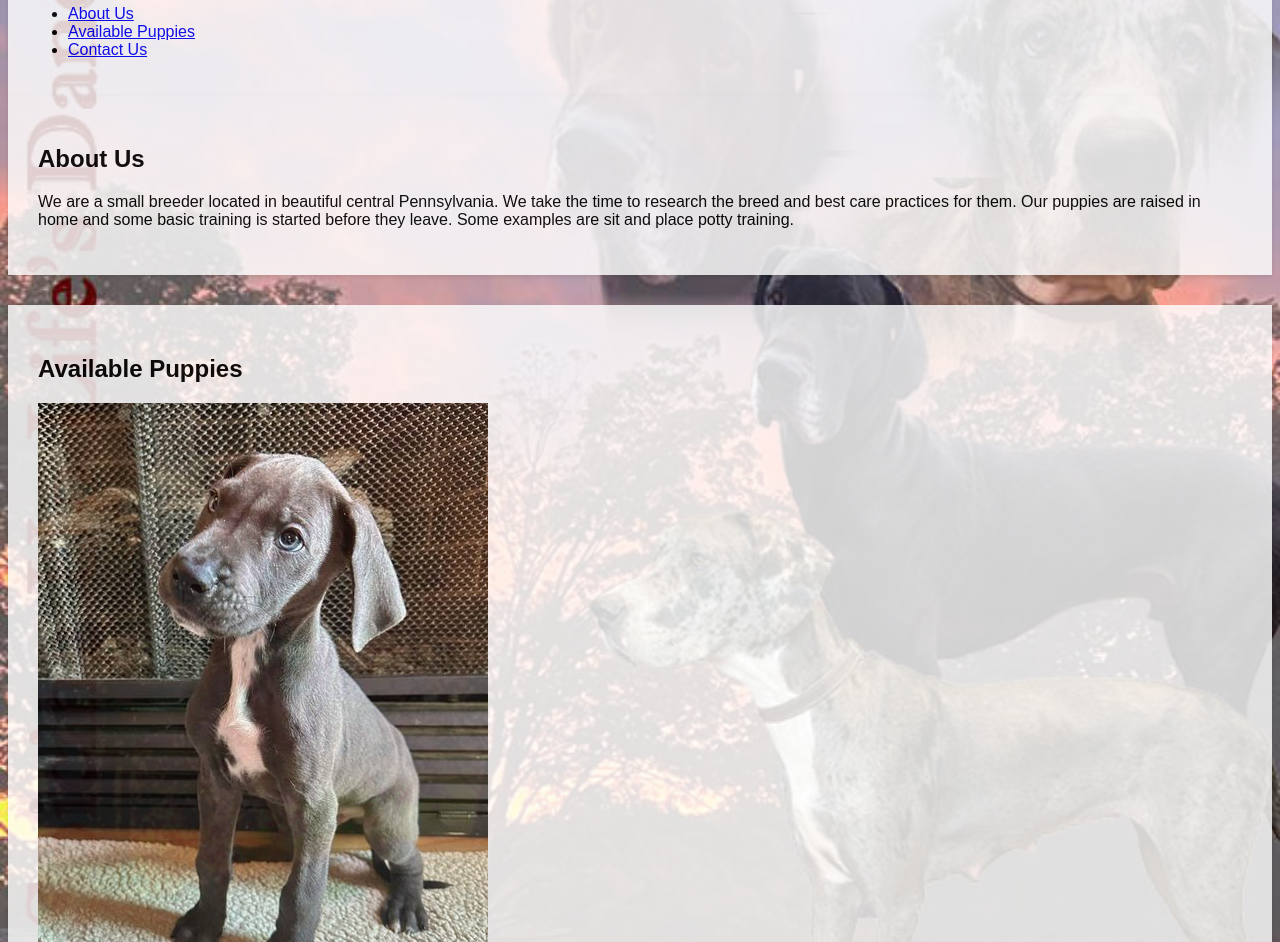
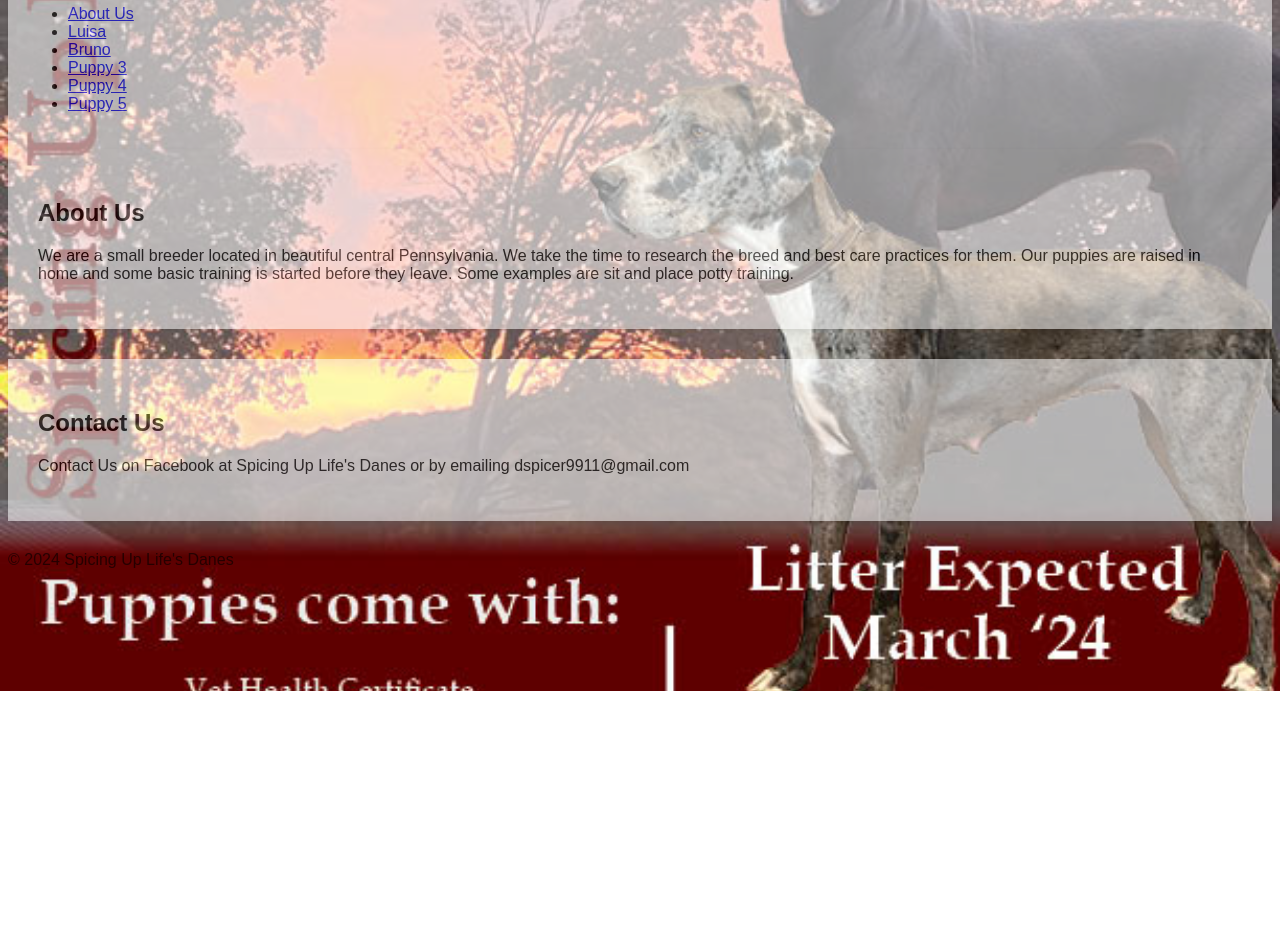
Before and after one commit to SpicingUpLifesDanes/spicinguplifesdanes.github.io, a plain HTML site: page index.html in a window 1280 px wide. Shown: the part 109-1051 px from the top of the page. After the commit the page ends 800 px from the top, so only its background shows below. Drawn offline with Linux system fonts and the light colour scheme.

Commit message:
Update index.html

```diff
--- a/index.html
+++ b/index.html
@@ -11,7 +11,7 @@
             background-size: cover;
             background-position: center;
             background-attachment: fixed; /* Ensures the background image stays fixed while scrolling */
-            opacity: 0.9; /* Adjust the opacity value to control the level of fading */
+            opacity: 0.6; /* Adjust the opacity value to control the level of fading */
         }
 
         /* Other CSS styles for your page content */
@@ -48,6 +48,7 @@
         button:hover {
             background-color: #ff6b00;
         }
+
     </style>
 </head>
 <body>
@@ -56,8 +57,11 @@
         <nav>
             <ul>
                 <li><a href="#about">About Us</a></li>
-                <li><a href="#puppies">Available Puppies</a></li>
-                <li><a href="#contact">Contact Us</a></li>
+                <li><a href="Luisatest.html">Luisa</a></li>
+                <li><a href="Brunotest.html">Bruno</a></li>
+                <li><a href="Puppy3.html">Puppy 3</a></li>
+                <li><a href="Puppy4.html">Puppy 4</a></li>
+                <li><a href="Puppy5.html">Puppy 5</a></li>
             </ul>
         </nav>
     </header>
@@ -66,16 +70,7 @@
             <h2>About Us</h2>
             <p>We are a small breeder located in beautiful central Pennsylvania. We take the time to research the breed and best care practices for them. Our puppies are raised in home and some basic training is started before they leave. Some examples are sit and place potty training.</p>
         </section>
-        <section id="puppies">
-            <h2>Available Puppies</h2>
-            <div class="puppy">
-                <img src="Bruno1.jpg" alt="Bruno">
-                <h3>Bruno</h3>
-                <p>We don’t talk about Bruno…. But we really do. This boy is so smart and he truly just wants attention and love. He’s done amazing with his place potty training and sit training… and those eyes! He’s a beautiful boy!</p>
-            </div>
-            <!-- Repeat the above structure for each puppy -->
-        </section>
-        <section id="contact">
+               <section id="contact">
             <h2>Contact Us</h2>
             <p>Contact Us on Facebook at Spicing Up Life's Danes or by emailing dspicer9911@gmail.com</p>
         </section>
```
